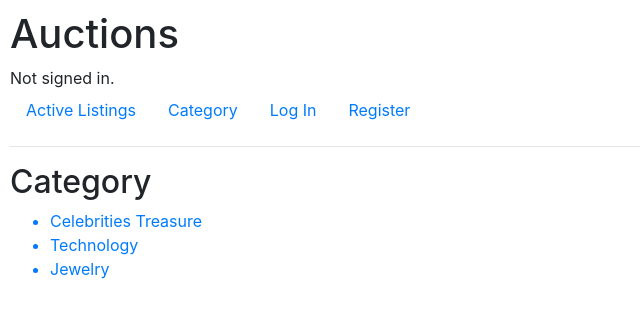
After one commit to gutieYpong/CS50-Project0__GoogleSearch, a Django app: page /category in a window 1280 px wide. The commit adds this page. Shown: the top 318 px of the page, without its empty margins (0-640 px from the left). Run offline with Django 3.2, Linux system fonts and the light colour scheme; data comes from the database, SQL or seed files in the repository; both versions use the stored data as it was after the commit; some libraries are stand-ins or nearby versions.

Commit message:
Categories part is built.

```diff
--- a/auctions/admin.py
+++ b/auctions/admin.py
@@ -1,6 +1,8 @@
 from django.contrib import admin
 
-from .models import User, Listing
+from .models import User, Listing, Category
+# from .models import User, Category
 
 # Register your models here.
 admin.site.register(Listing)
+admin.site.register(Category)
--- a/auctions/models.py
+++ b/auctions/models.py
@@ -5,13 +5,21 @@ from django.db import models
 class User(AbstractUser):
     pass
 
+class Category(models.Model):
+    category = models.CharField(max_length=24)
+
+    def __str__(self):
+        return f"{self.category}"
+
 class Listing(models.Model):
     item_image = models.ImageField(upload_to='images/', blank=True, null=True)
     item_name = models.CharField(max_length=64)
     item_desc = models.CharField(max_length=128)
     starting_bid = models.FloatField()
+    item_category = models.ForeignKey(Category, on_delete=models.CASCADE, related_name="classified")
 
     def __str__(self):
+        # return f"Item {self.id}: {self.item_name}, {self.item_desc}, {self.starting_bid}, {self.item_category}"
         return f"Item {self.id}: {self.item_name}"
 
 # def get_image_path(instance, filename):
--- /dev/null
+++ b/auctions/templates/auctions/category.html
@@ -0,0 +1,11 @@
+{% extends "auctions/layout.html" %}
+
+{% block body %}
+    <h2>Category</h2>
+    <ul>
+
+        {% for cate in categories %}
+            <a href="{% url 'category_listing' cate_id=cate.id %}"><li>{{ cate.category }}</li>
+        {% endfor %}
+    </ul>
+{% endblock %}
--- a/auctions/templates/auctions/layout.html
+++ b/auctions/templates/auctions/layout.html
@@ -21,7 +21,7 @@
                 <a class="nav-link" href="{% url 'index' %}">Active Listings</a>
             </li>
             <li class="nav-item">
-                <a class="nav-link" href="#">Category</a>
+                <a class="nav-link" href="{% url 'category' %}">Category</a>
             </li>
             {% if user.is_authenticated %}
                 <li class="nav-item">
--- a/auctions/urls.py
+++ b/auctions/urls.py
@@ -6,5 +6,8 @@ urlpatterns = [
     path("", views.index, name="index"),
     path("login", views.login_view, name="login"),
     path("logout", views.logout_view, name="logout"),
-    path("register", views.register, name="register")
+    path("register", views.register, name="register"),
+    path("category", views.category, name="category"),
+    path("category/<str:cate_id>", views.category_listing, name="category_listing"),
+
 ]
--- a/auctions/views.py
+++ b/auctions/views.py
@@ -4,12 +4,27 @@ from django.http import HttpResponse, HttpResponseRedirect
 from django.shortcuts import render
 from django.urls import reverse
 
-from .models import User, Listing
+from .models import User, Listing, Category
 
 def index(request):
     return render(request, "auctions/index.html", {
         "items": Listing.objects.all()
     })
+
+def category(request):
+    return render(request, "auctions/category.html", {
+        "categories": Category.objects.all()
+    })
+
+def category_listing(request, cate_id):
+
+    cate_listing = Listing.objects.filter(item_category_id=cate_id)
+
+    return render(request, "auctions/category_listing.html", {
+        "cate_listing": cate_listing,
+        "cate_title": cate_listing.first().item_category
+    })
+
 
 
 def login_view(request):
--- a/static/auctions/styles.css
+++ b/static/auctions/styles.css
@@ -3,12 +3,11 @@ body {
     padding: 10px;
 }
 
-h1 {
-    color: red;
-    font-size: 80px;
+img {
+    max-width: 300px;
+    max-height: 300px;
 }
 
-
-img {
-    max-width: 300px;
+.bid {
+    color: gray;
 }
```
Also changed, not shown: auctions/templates/auctions/category_listing.html (added, +11 -0 lines), backup/django_admin_log.csv (added, +14 -0 lines), backup/django_content_type.csv (added, +9 -0 lines), backup/django_migrations.csv (added, +22 -0 lines), auctions/migrations/0002_category_listing.py (added), auctions/migrations/0002_listing.py (deleted), auctions/migrations/0003_listing_item_image.py (deleted), db.sqlite3, media/images/heartkey.jpg (added), media/images/potato_rBrXf8B.jpg (added), media/images/pumpkin_BrMTziR.jpg (added), 1 other file.
